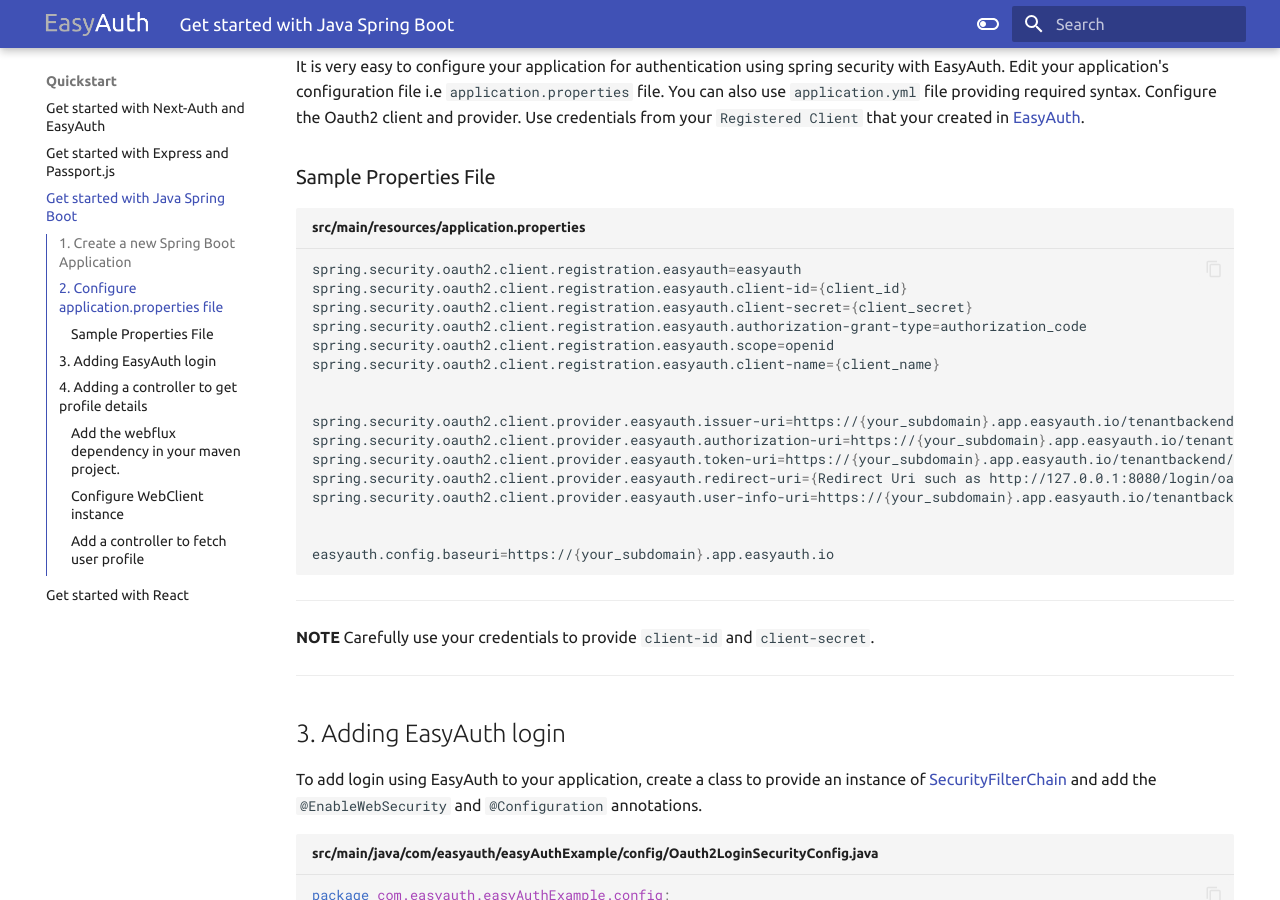
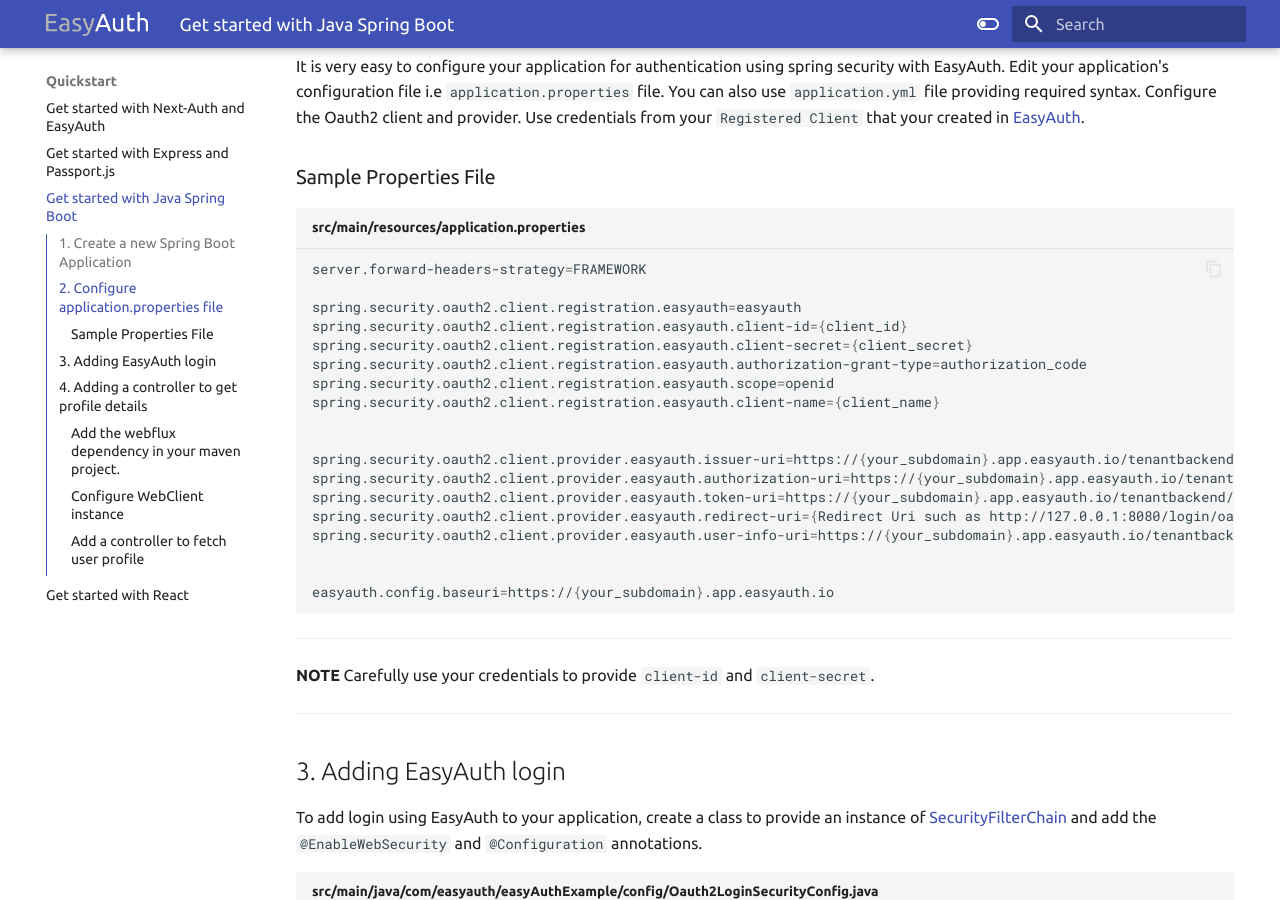
Before and after one commit to easyauth-io/docs, an MkDocs documentation site: the page built from docs/quickstart/java-spring-boot.md, in a window 1280 px wide and 900 px high, scrolled down 1128 px. Built offline with MkDocs 1.6.1 and Material for MkDocs 9.7.7, drawn with Linux system fonts in a browser that asks for light colours.

Commit message:
Update docs

````diff
--- a/docs/quickstart/java-spring-boot.md
+++ b/docs/quickstart/java-spring-boot.md
@@ -48,6 +48,8 @@
 ### Sample Properties File
 
 ```bash title="src/main/resources/application.properties"
+server.forward-headers-strategy=FRAMEWORK
+
 spring.security.oauth2.client.registration.easyauth=easyauth
 spring.security.oauth2.client.registration.easyauth.client-id={client_id}
 spring.security.oauth2.client.registration.easyauth.client-secret={client_secret}
````
